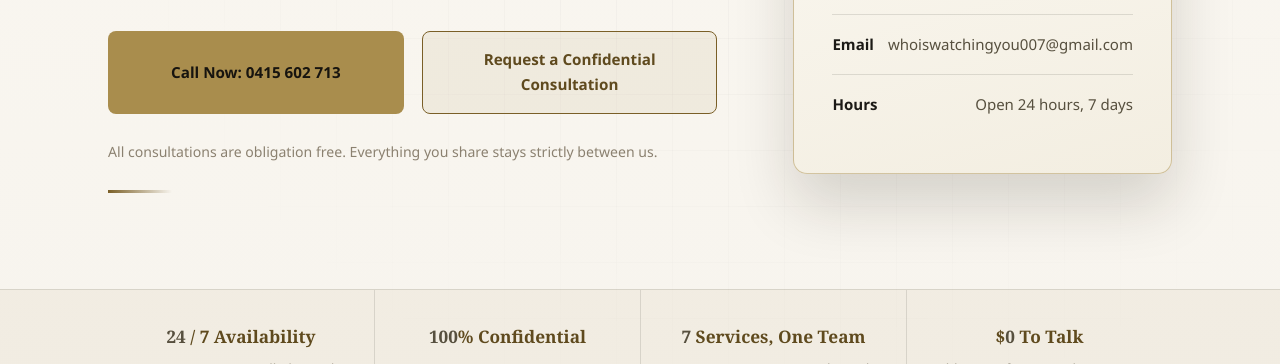
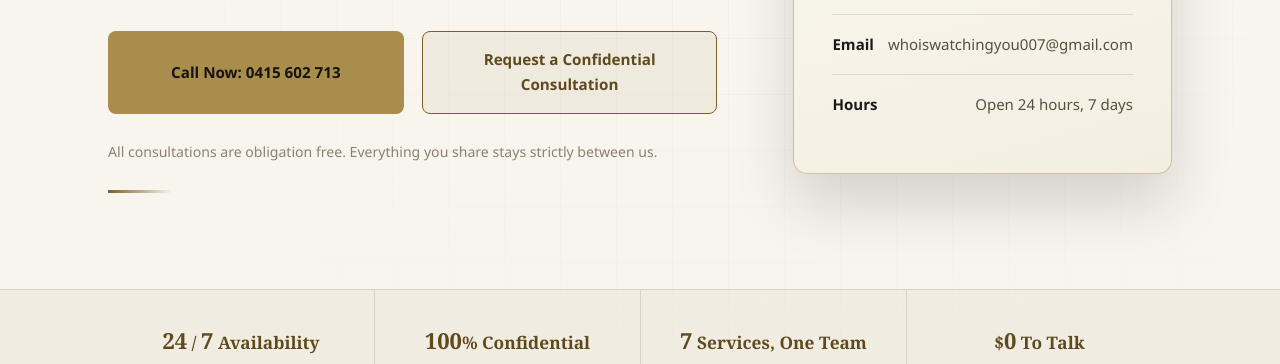
Before and after one commit to ayovl/ayovl.github.io, a plain HTML site: page central-investigative-services/index.html in a window 1280 px wide. Shown: the part 551-915 px from the top of the page. Drawn offline with Linux system fonts and the light colour scheme.

Commit message:
Fix trust strip numbers: match digit height and colour to heading text

```diff
--- a/central-investigative-services/index.html
+++ b/central-investigative-services/index.html
@@ -192,7 +192,7 @@
   .trust-item{padding:32px 28px;text-align:center;border-left:1px solid var(--line-soft)}
   .trust-item:first-child{border-left:none}
   .trust-item b{display:block;font-family:Georgia,serif;font-size:1.08rem;color:var(--gold-soft);margin-bottom:3px}
-  .trust-item b .count{font:inherit;font-size:inherit;font-weight:inherit;letter-spacing:inherit;line-height:inherit;vertical-align:baseline;font-variant-numeric:tabular-nums}
+  .trust-item b .count,.trust-item b .num{font:inherit;font-size:1.28em;font-weight:inherit;letter-spacing:inherit;line-height:inherit;vertical-align:baseline;font-variant-numeric:tabular-nums;color:inherit}
   .trust-item span{font-size:.85rem;color:var(--muted)}
 
   /* ---------- About ---------- */
@@ -512,7 +512,7 @@
   </div>
   <div class="trust-strip">
     <div class="wrap trust-in">
-      <div class="trust-item"><b><span class="count" data-count="24">0</span> / 7 Availability</b><span>Investigators on call, day and night</span></div>
+      <div class="trust-item"><b><span class="count" data-count="24">0</span> / <span class="num">7</span> Availability</b><span>Investigators on call, day and night</span></div>
       <div class="trust-item"><b><span class="count" data-count="100">0</span>% Confidential</b><span>Strict privacy on every matter</span></div>
       <div class="trust-item"><b><span class="count" data-count="7">0</span> Services, One Team</b><span>Coverage across Australia and worldwide</span></div>
       <div class="trust-item"><b>$<span class="count" data-count="0">0</span> To Talk</b><span>Obligation free consultations, no pressure</span></div>
```
